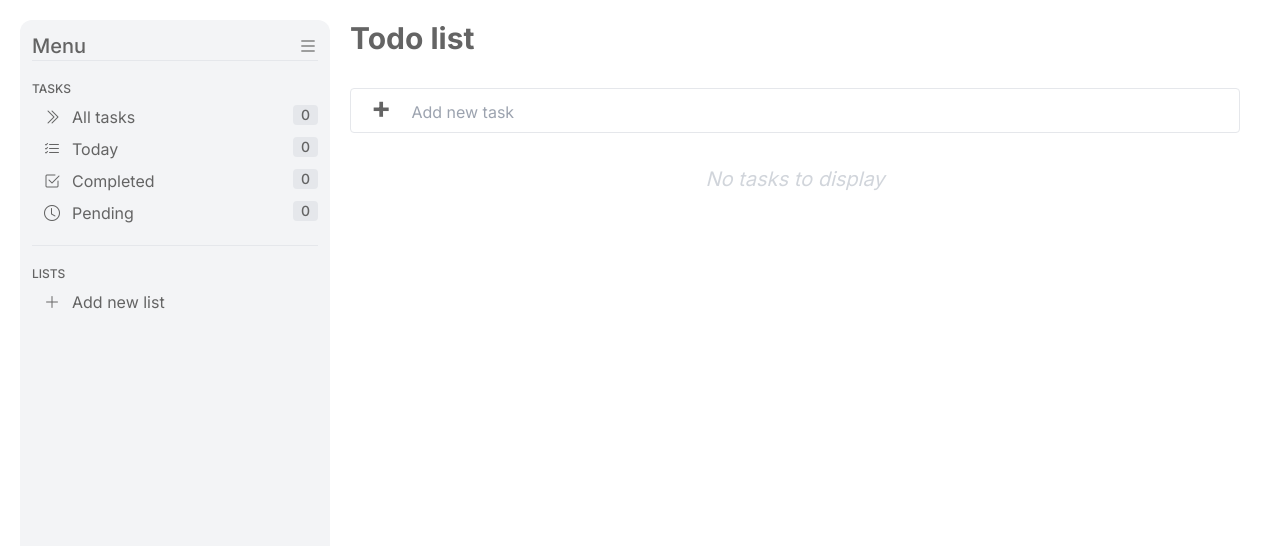
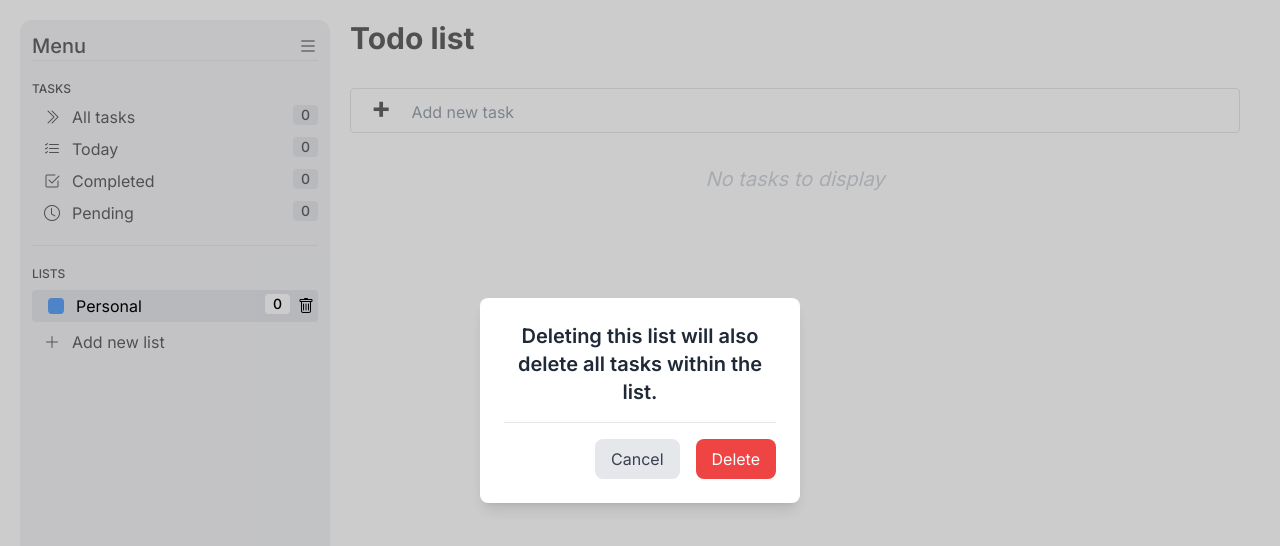
Before and after one commit to Elisha-Tetteyfio/nextjs-to-do-list, a Next.js app: page / in a window 1280 px wide. Both pictures are taken after a click on the button 310 px from the left and 310 px from the top of the page. Shown: the top 546 px of the page. Built offline with nearby package versions, Linux system fonts and the light colour scheme.

Commit message:
Add delete task

```diff
--- a/src/app/components/index.js
+++ b/src/app/components/index.js
@@ -2,10 +2,12 @@ import NewTask from './task_components/NewTask'
 import Menu from './Menu'
 import Task from './task_components/Task'
 import List from './list_components/List'
+import DeleteList from './list_components/DeleteList'
 
 export {
     NewTask,
     Menu,
     Task,
-    List
+    List,
+    DeleteList
 }
--- /dev/null
+++ b/src/app/components/list_components/DeleteList.js
@@ -0,0 +1,28 @@
+const DeleteList = ({ onCancel, onDelete }) => {
+  return (
+    <div className="fixed inset-0 flex items-center justify-center z-50 bg-black bg-opacity-20">
+      <div className="w-80 bg-white rounded-lg p-6 shadow-lg ">
+        <div className="text-xl font-semibold mb-4 text-gray-800">
+          Deleting this list will also delete all tasks within the list.
+        </div>
+        <hr className="my-4" />
+        <div className="flex justify-end space-x-4">
+          <button
+            className="px-4 py-2 rounded-lg bg-gray-200 text-gray-700 hover:bg-gray-300"
+            onClick={onCancel}
+          >
+            Cancel
+          </button>
+          <button
+            className="px-4 py-2 rounded-lg bg-red-500 text-white hover:bg-red-600"
+            onClick={onDelete}
+          >
+            Delete
+          </button>
+        </div>
+      </div>
+    </div>
+  );
+};
+
+export default DeleteList;
--- a/src/app/components/list_components/List.js
+++ b/src/app/components/list_components/List.js
@@ -2,17 +2,22 @@
 import { useContext, useEffect, useState } from "react";
 import TaskContext from "../../TaskContext";
 import { getListTask } from "@/app/filters";
+import DeleteList from "./DeleteList";
 
 const List = (details) => {
-  const [tasks, , lists, setLists, activeTab, setActiveTab] = useContext(TaskContext);
+  const [tasks, setTasks, lists, setLists, activeTab, setActiveTab] = useContext(TaskContext);
   const [isHighlighted, setIsHighlighted] = useState(false)
   const highlighted = isHighlighted? "rounded p-1 text-black bg-gray-200":""
   const highlightedCount = isHighlighted? "bg-white":""
+  const [showDeletePrompt, setShowDeletePrompt] = useState(false);
 
   details = details.list;
 
   const deleteList = (id) => {
+    setTasks(tasks.filter(item => item.list !== id))
     setLists(lists => lists.filter((list) => list.key != id))
+    setShowDeletePrompt(false)
+    setActiveTab("tab-today")
   }
 
   const countListTask = () => {
@@ -35,8 +40,15 @@ const List = (details) => {
       <div className='flex items-center'><div className={`${details.color} w-4 h-4 rounded mx-3`}/> <p>{details.name}</p></div>
       <div className="flex">
         <div className={`bg-gray-200 rounded px-2 text-sm h-fit font-medium mr-2 ${highlightedCount}`}>{countListTask()}</div>
-        <button className="bi-trash" onClick={()=>deleteList(details.key)}/>
+        <button className="bi-trash" onClick={()=>setShowDeletePrompt(true)}/>
       </div>
+      {
+        showDeletePrompt &&
+        <DeleteList
+          onCancel={()=>setShowDeletePrompt(false)}
+          onDelete={()=>deleteList(details.key)}
+        />
+      }
     </li>
   )
 }
--- a/src/app/page.js
+++ b/src/app/page.js
@@ -67,8 +67,8 @@ export default function Home() {
             <Task task={task} key={task.key} onEdit={() => show_new(task)}/>
           )
         }
+        {/* No task to display */}
         {
-          // No task to display
           displayTask.length == 0 &&
           <div className='mt-8 italic text-xl text-center text-gray-300'>No tasks to display</div>
         }
```
